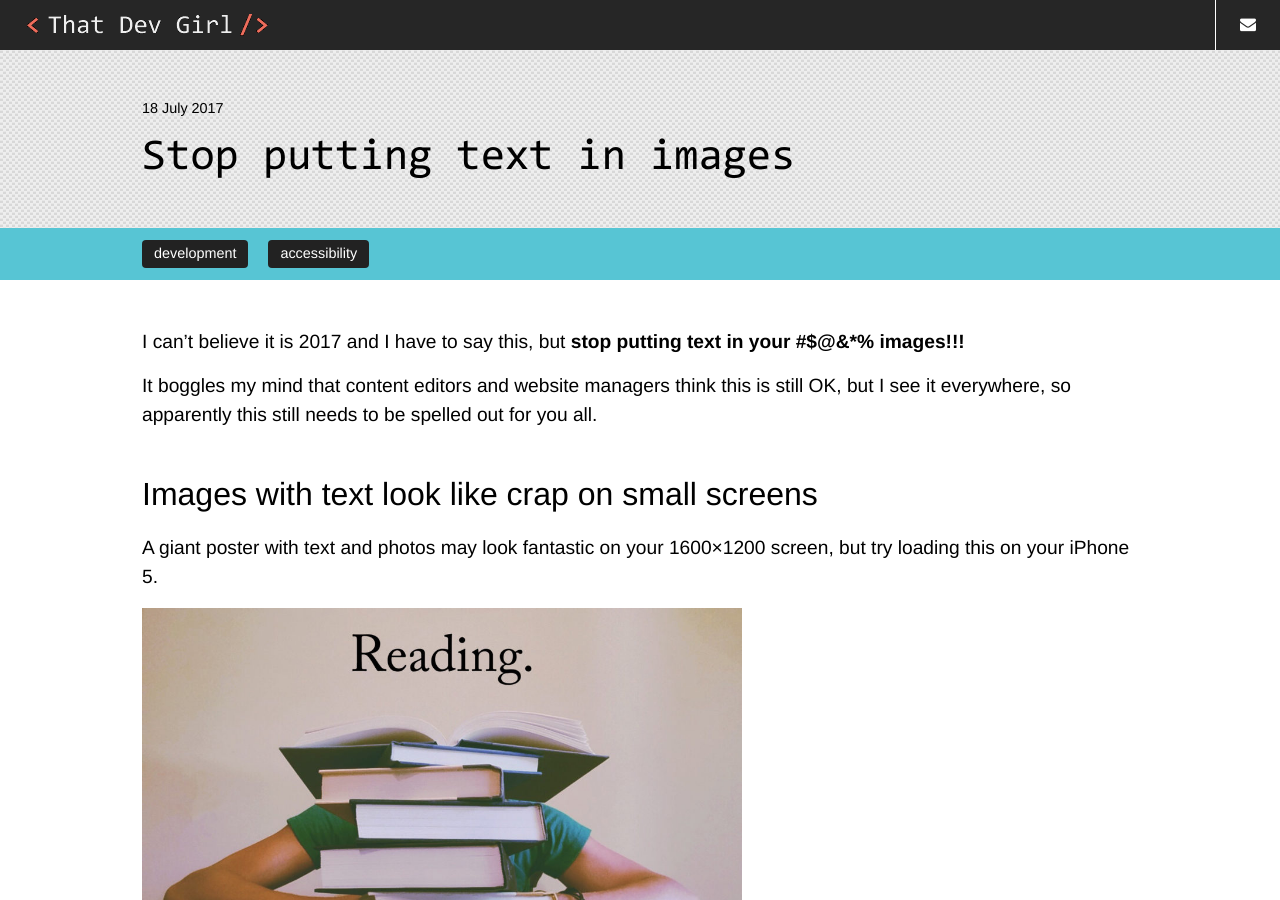
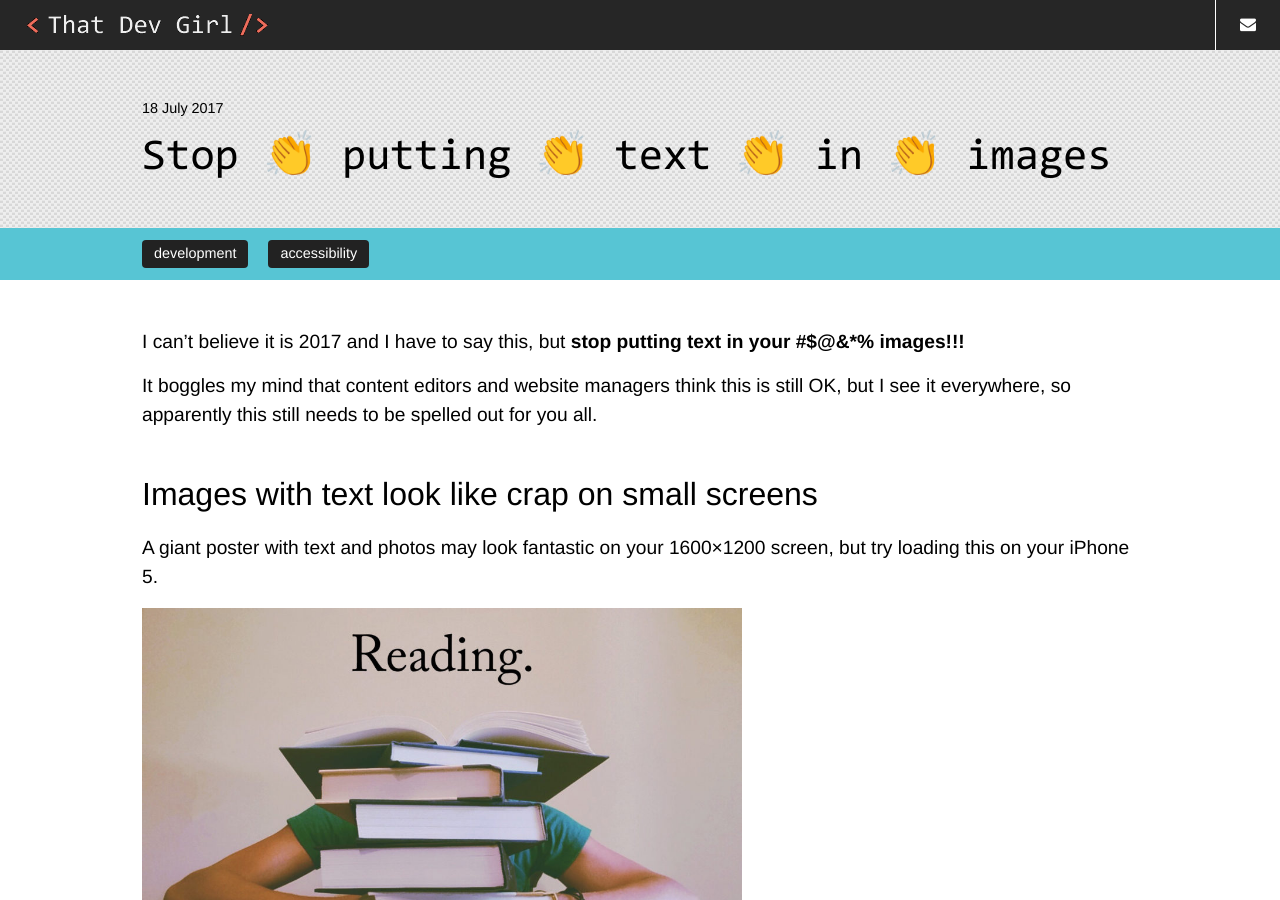
Before and after one commit to That-Dev-Girl-Archives/thatdevgirl.com, a Jekyll site: the page built from _posts/2017-07-18-stop-putting-text-in-images.md, in a window 1280 px wide and 900 px high. Built offline with Jekyll 4.4.1, drawn with Linux system fonts in a browser that asks for light colours.

```diff
--- a/_posts/2017-07-18-stop-putting-text-in-images.md
+++ b/_posts/2017-07-18-stop-putting-text-in-images.md
@@ -1,6 +1,6 @@
 ---
 layout: post
-title: "Stop putting text in images"
+title: "Stop 👏 putting 👏 text 👏 in 👏 images"
 date: "2017-07-18"
 categories:
   - development
```
